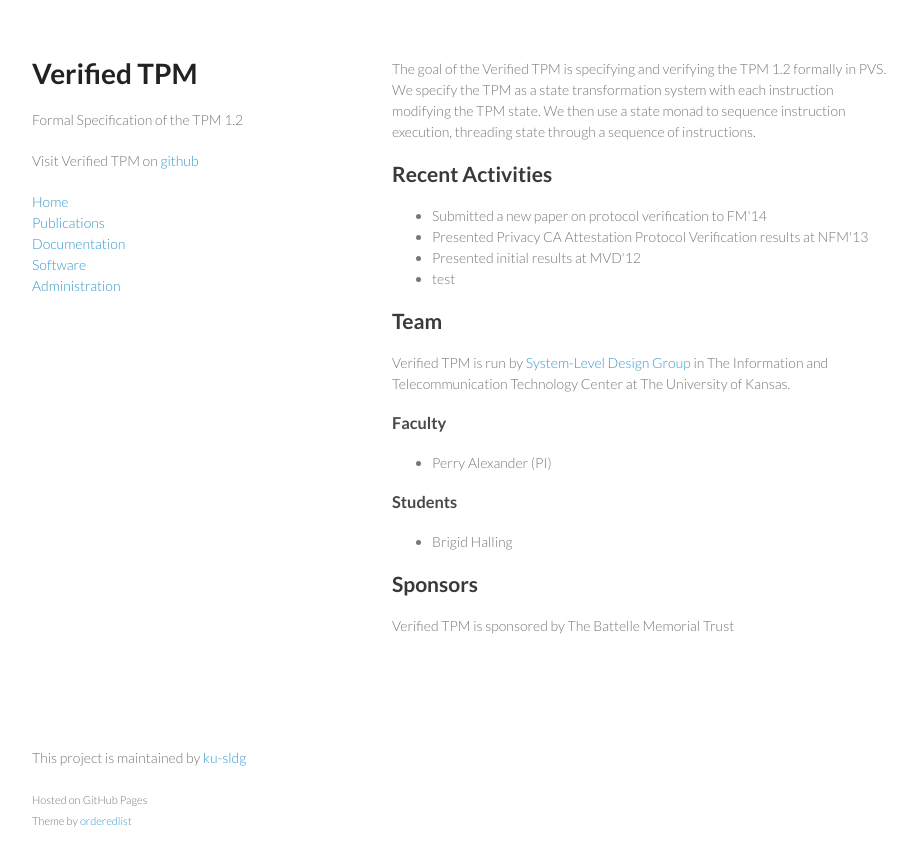
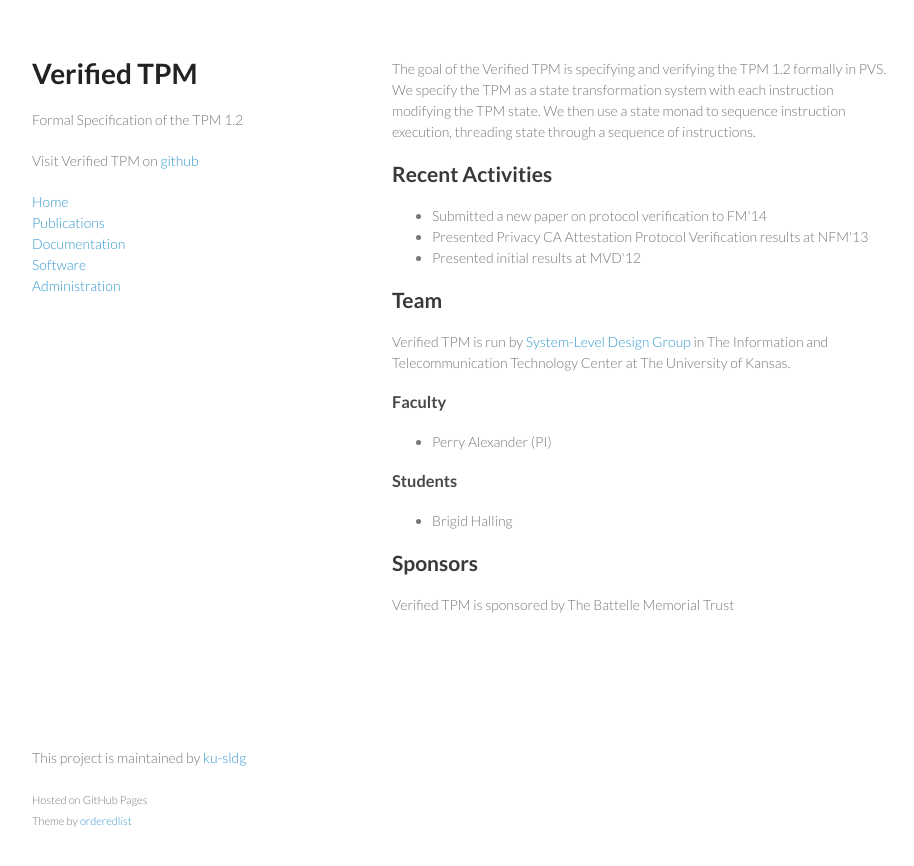
Before and after one commit to ku-sldg/verified-tpm12, a Jekyll site: the page built from index.md, in a window 1280 px wide. Shown: the top 866 px of the page, without its empty margins (178-1092 px from the left). Built offline with Jekyll 4.4.1, drawn with Linux system fonts in a browser that asks for light colours.

```diff
--- a/_data/activities.yml
+++ b/_data/activities.yml
@@ -1,4 +1,3 @@
 - description: Submitted a new paper on protocol verification to FM'14
 - description: Presented Privacy CA Attestation Protocol Verification results at NFM'13
 - description: Presented initial results at MVD'12
-- description: test
```
